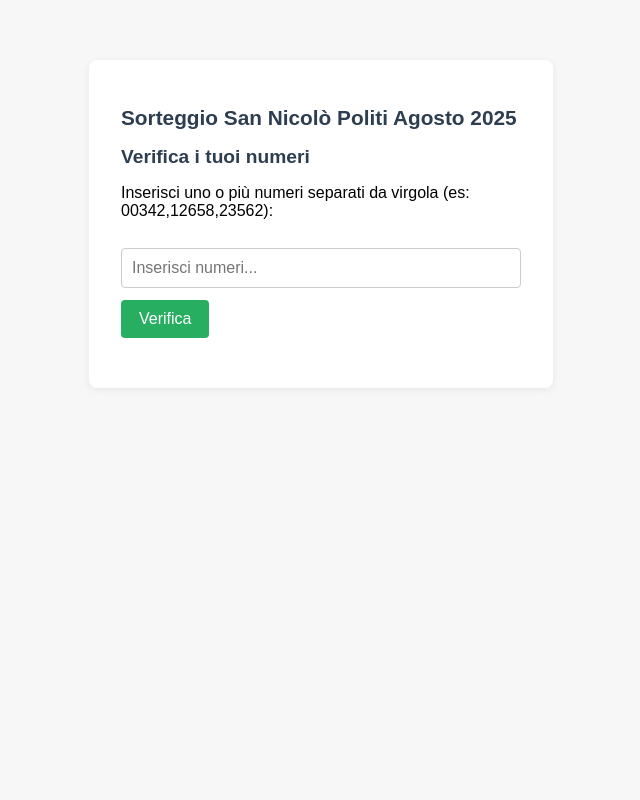
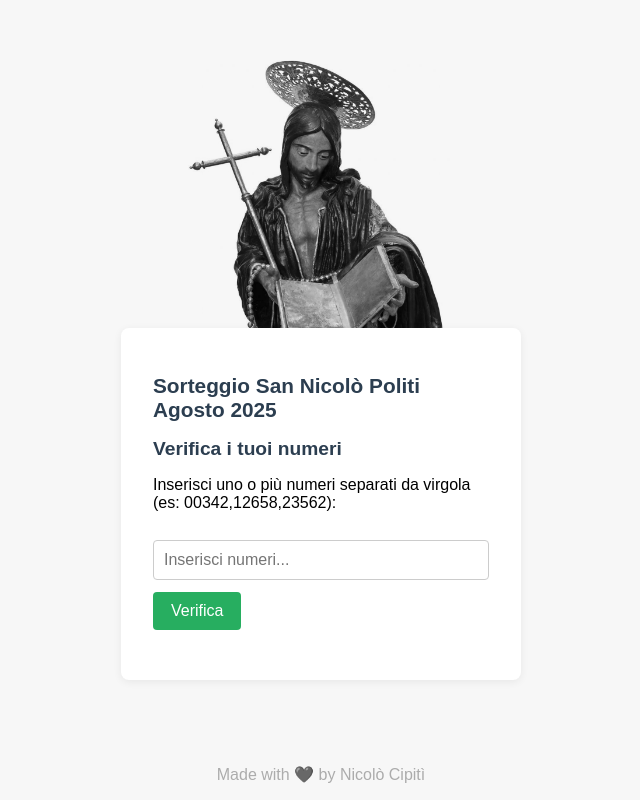
Before and after one commit to Nicipiti/SNPSorteggi-website, a plain HTML site: page index.html in a window 1280 px wide. Shown: the whole page, without its empty margins (319-959 px from the left). Drawn offline with Linux system fonts and the light colour scheme.

Commit message:
feat: added styling

```diff
--- a/index.html
+++ b/index.html
@@ -15,10 +15,24 @@
         .container {
             max-width: 400px;
             margin: 60px auto;
-            background: #fff;
+            display: flex;
+            flex-direction: column;
+            align-items: center;
+        }
+
+        .input-area {
             border-radius: 8px;
             box-shadow: 0 2px 8px #0001;
             padding: 32px;
+            background: #fff;
+            position: relative;
+        }
+
+        img.img-abs {
+            width: 70%;
+            margin-bottom: -10px;
+            mix-blend-mode: multiply;
+            filter: grayscale(100%);
         }
 
         h1, h2 {
@@ -77,10 +91,21 @@
             color: #555;
             margin-top: 6px;
         }
+        footer {
+            position: absolute;
+            bottom: 0;
+            text-align: center;
+            width: 100%;
+            color: #acacac;
+            filter: grayscale(100%);
+        }
     </style>
 </head>
 <body>
+    <div class="parent-container">
         <div class="container">
+            <img src="image.jpg" alt="San Nicolò Politi" loading="eager" class="img-abs">
+            <div class="input-area">
                 <h1>Sorteggio San Nicolò Politi Agosto 2025</h1>
                 <h2>Verifica i tuoi numeri</h2>
                 <p>Inserisci uno o più numeri separati da virgola (es: 00342,12658,23562):</p>
@@ -90,6 +115,11 @@
                 </form>
                 <div id="risultato" class="result"></div>
             </div>
+        </div>
+    </div>
     <script src="script.js"></script>
+    <footer>
+        <p>Made with ❤️ by Nicolò Cipitì</p>
+    </footer>
 </body>
 </html>
```
Also changed, not shown: image.jpg (added). Lines whose indentation alone changed are shown as unchanged.
